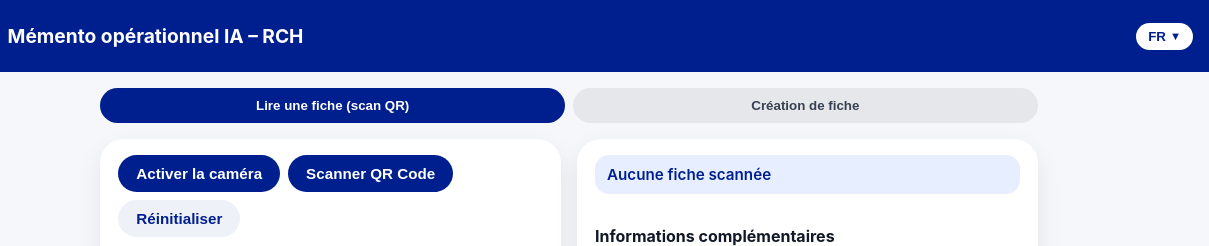
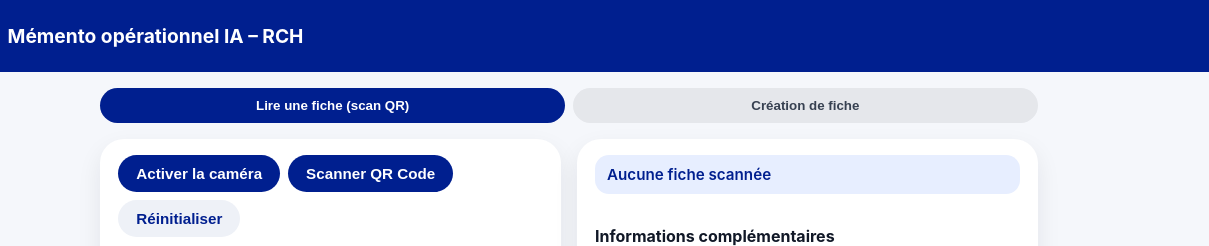
Before and after one commit to annelefevre2-crypto/M-mentoIARCH.V0.1, a plain HTML site: page index.html in a window 1280 px wide. Shown: the top 246 px of the page, 71-1280 px from the left. Drawn offline with Linux system fonts and the light colour scheme; a script that the page names is missing; a web font is replaced by a local one.

Commit message:
Update index.html

```diff
--- a/index.html
+++ b/index.html
@@ -30,12 +30,6 @@
         </div>
       </div>
       <div class="header-right">
-        <!-- Sélecteur de langue (statique pour l’instant) -->
-        <button class="lang-switch">
-          <span>FR</span>
-          <span class="lang-switch-arrow">▼</span>
-        </button>
-      </div>
     </header>
 
     <!-- Contenu principal -->
```
